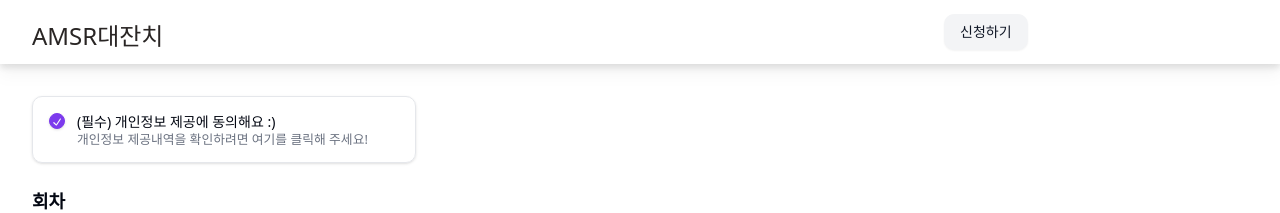
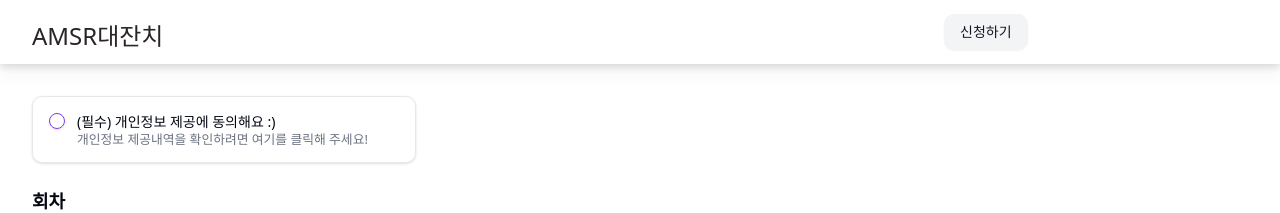
Before and after one commit to Todari/amsr, a React (Create React App) app in the folder client/: page /apply in a window 1280 px wide. Shown: the top 213 px of the page. Built offline with nearby package versions, Linux system fonts and the light colour scheme.

Commit message:
fix: shadcn ui 적용 후 apply page 동작하지 않던 기능들 수정

```diff
--- a/client/src/components/ApplyCheckboxButton.tsx
+++ b/client/src/components/ApplyCheckboxButton.tsx
@@ -20,7 +20,7 @@ type ApplyCheckboxButtonProps = {
 }
 
 const FormSchema = z.object({
-  mobile: z.boolean().default(false).optional(),
+  checked: z.boolean().default(false).optional(),
 })
 
 const ApplyCheckboxButton = ({ onChange }: ApplyCheckboxButtonProps) => {
@@ -29,7 +29,15 @@ const ApplyCheckboxButton = ({ onChange }: ApplyCheckboxButtonProps) => {
 
   const onClick = () => {
     setIsChecked(!isChecked);
+    onChange(isChecked)
   }
+
+  const form = useForm<z.infer<typeof FormSchema>>({
+    resolver: zodResolver(FormSchema),
+    defaultValues: {
+      checked: false,
+    },
+  })
 
   useEffect(() => {
     console.log(isChecked);
@@ -46,26 +54,20 @@ const ApplyCheckboxButton = ({ onChange }: ApplyCheckboxButtonProps) => {
     document.body.style.overflow = 'unset';
   }
 
-  const form = useForm<z.infer<typeof FormSchema>>({
-    resolver: zodResolver(FormSchema),
-    defaultValues: {
-      mobile: true,
-    },
-  })
-
-
   return (
+    <div>
       <Form {...form}>
         <form className="space-y-6 w-full max-w-sm items-center gap-3">
           <FormField
             control={form.control}
-          name="mobile"
+            name="checked"
             render={({ field }) => (
               <FormItem className="flex flex-row w-full items-start space-x-3 space-y-0 rounded-md border p-4 shadow">
                 <FormControl>
                   <Checkbox
                     checked={field.value}
                     onCheckedChange={field.onChange}
+                    onClick={onClick}
                   />
                 </FormControl>
                 <div className="space-y-1 leading-none">
@@ -81,6 +83,12 @@ const ApplyCheckboxButton = ({ onChange }: ApplyCheckboxButtonProps) => {
           />
         </form>
       </Form>
+      {
+        modalOpened ?
+          <PrivacyModal handleOpenedChange={changeModalOpened} />
+          : null
+      }
+    </div>
   )
 
   // return (<div>
--- a/client/src/components/ApplyInputField.tsx
+++ b/client/src/components/ApplyInputField.tsx
@@ -27,7 +27,8 @@ const ApplyInputField = ({ title, name, placeholder, value, isError, handleChang
 
         <div className="grid w-full max-w-sm items-center gap-3">
           <TypographyLarge text={title} />
-          <Input type="text" id={title} disabled={isDisabled} name={title} placeholder={placeholder} value={value} onChange={handleChange} />
+          <Input type="text" id={title} disabled={isDisabled} name={name} placeholder={placeholder} value={value} onChange={handleChange} />
+
         </div>
 
         {/* <input
@@ -59,7 +60,8 @@ const ApplyInputField = ({ title, name, placeholder, value, isError, handleChang
 
     <div className="grid w-full max-w-sm items-center gap-3">
       <TypographyLarge text={title} />
-      <Input type="text" id={title} disabled={isDisabled} name={title} placeholder={placeholder} value={value} onChange={handleChange} />
+      <Input type="text" id={title} disabled={isDisabled} name={name} placeholder={placeholder} value={value} onChange={handleChange} />
+
     </div>
 
 
--- a/client/src/store/formDataReducer.ts
+++ b/client/src/store/formDataReducer.ts
@@ -33,6 +33,9 @@ export const formDataSlice = createSlice({
   name: 'formData',
   initialState,
   reducers: {
+    // setFormData: (state, action: PayloadAction<FormData>) => {
+
+    // },
     setPrivacy: (state, action: PayloadAction<boolean>) => {
       state.privacy = action.payload
     },
```
Lines whose indentation alone changed are shown as unchanged.
